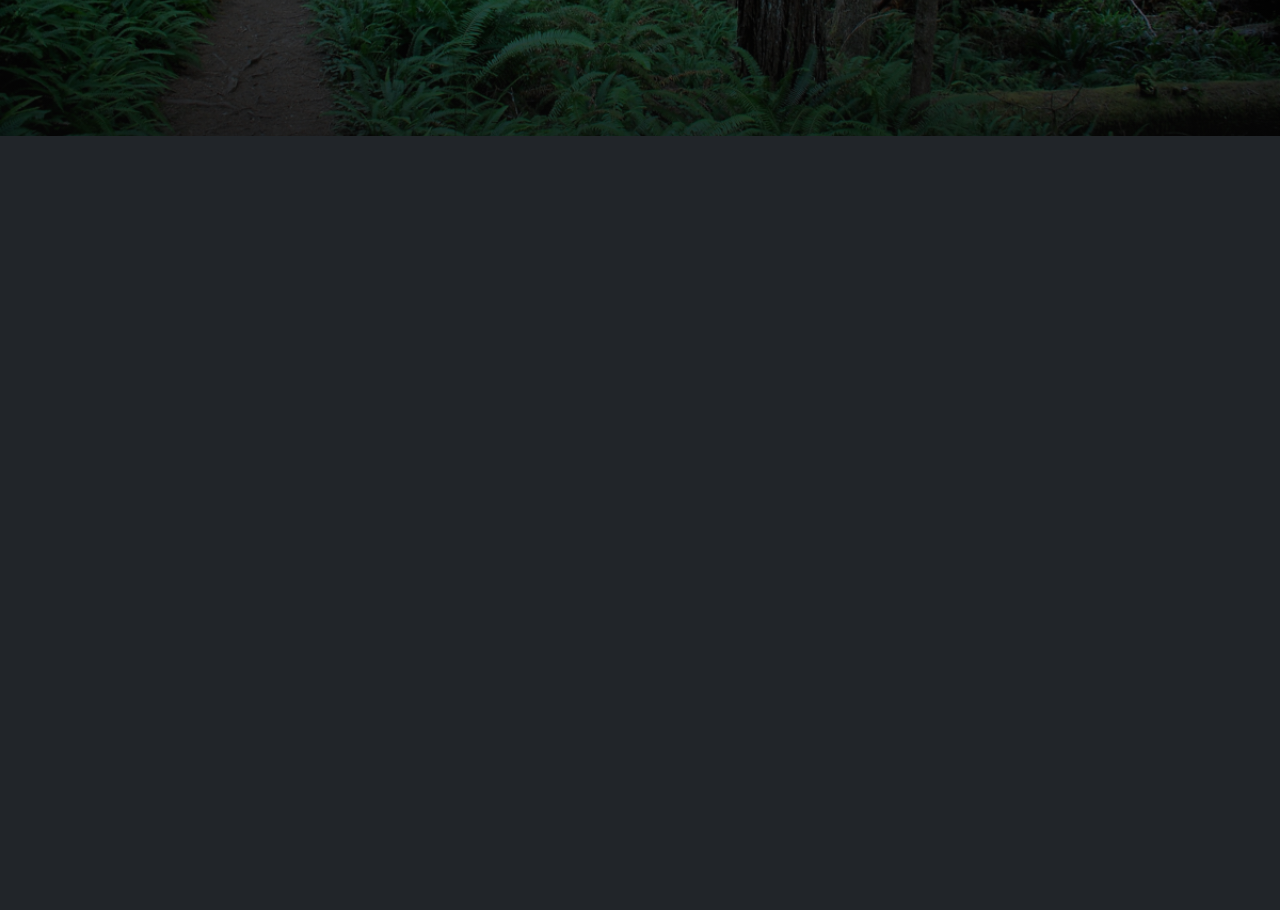
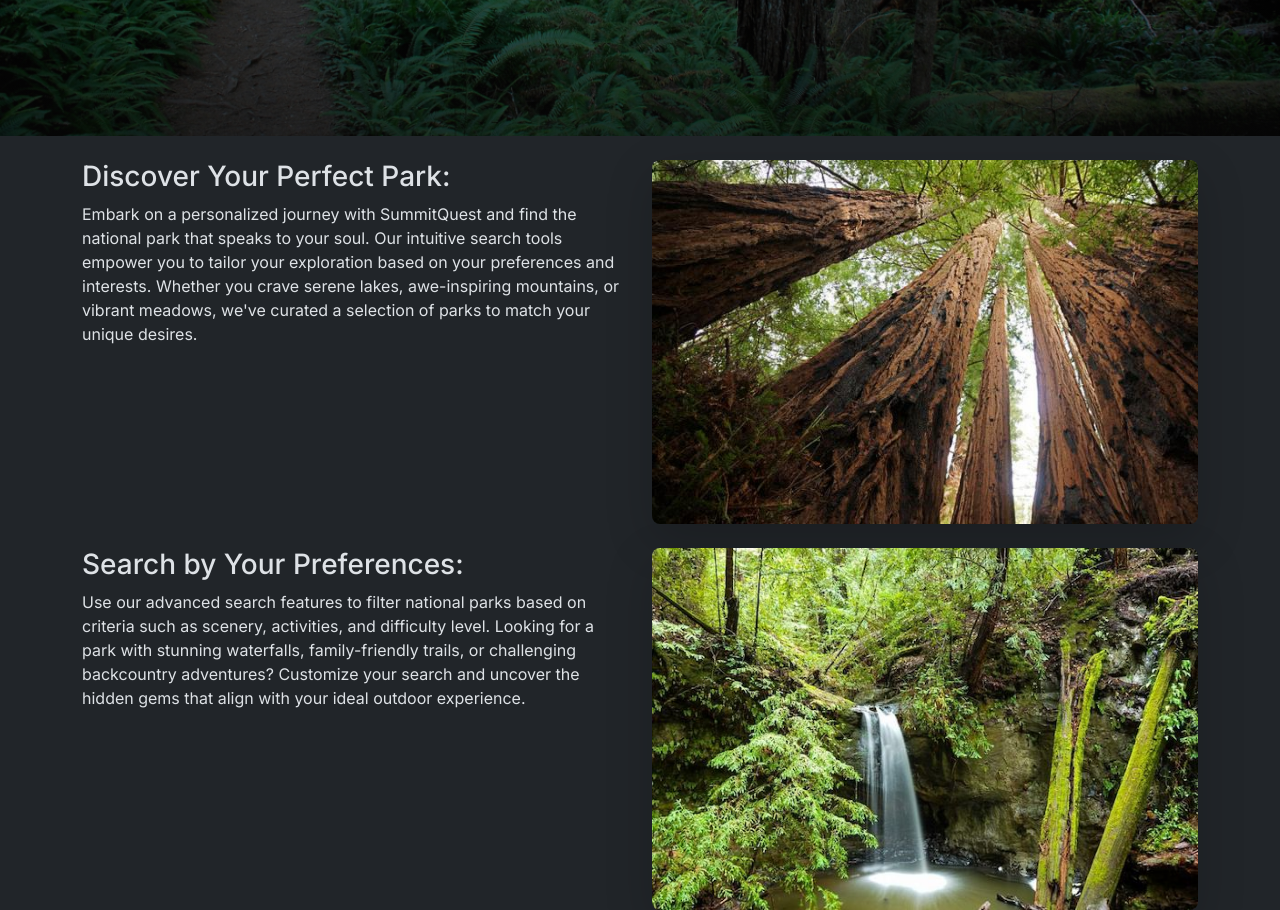
Before and after one commit to icortes/enjoy-the-outdoors, a Next.js app: page / in a window 1280 px wide. Shown: the part 680-1590 px from the top of the page. Before the commit the page ends 840 px from the top, so only its background shows below. Built offline with nearby package versions, Linux system fonts and the light colour scheme.

Commit message:
text and images to home page

```diff
--- a/src/app/page.tsx
+++ b/src/app/page.tsx
@@ -5,7 +5,44 @@ export default function Home() {
     <>
       <Jumbotron />
       <main className='container-md'>
-
+        <div className='row g-4'>
+          <div className='col-md-6'>
+            <h3>Discover Your Perfect Park:</h3>
+            <p>
+              Embark on a personalized journey with SummitQuest and find the national park
+              that speaks to your soul. Our intuitive search tools empower you to tailor
+              your exploration based on your preferences and interests. Whether you crave
+              serene lakes, awe-inspiring mountains, or vibrant meadows, we&apos;ve
+              curated a selection of parks to match your unique desires.
+            </p>
+          </div>
+          <div className='col-md-6'>
+            {/* eslint-disable-next-line @next/next/no-img-element */}
+            <img
+              className='img-fluid rounded-3 shadow-lg w-100'
+              src='/assets/images/redwoods.jpg'
+              alt='santa cruz mountain giant redwood trees'
+            />
+          </div>
+          <div className='col-md-6'>
+            <h3>Search by Your Preferences:</h3>
+            <p>
+              Use our advanced search features to filter national parks based on criteria
+              such as scenery, activities, and difficulty level. Looking for a park with
+              stunning waterfalls, family-friendly trails, or challenging backcountry
+              adventures? Customize your search and uncover the hidden gems that align
+              with your ideal outdoor experience.
+            </p>
+          </div>
+          <div className='col-md-6'>
+            {/* eslint-disable-next-line @next/next/no-img-element */}
+            <img
+              className='img-fluid rounded-3 shadow-lg w-100'
+              src='/assets/images/waterfall.jpg'
+              alt='santa cruz mountain waterfall'
+            />
+          </div>
+        </div>
       </main>
     </>
   );
```
Also changed, not shown: public/assets/images/redwoods.jpg (added), public/assets/images/waterfall.jpg (added).
